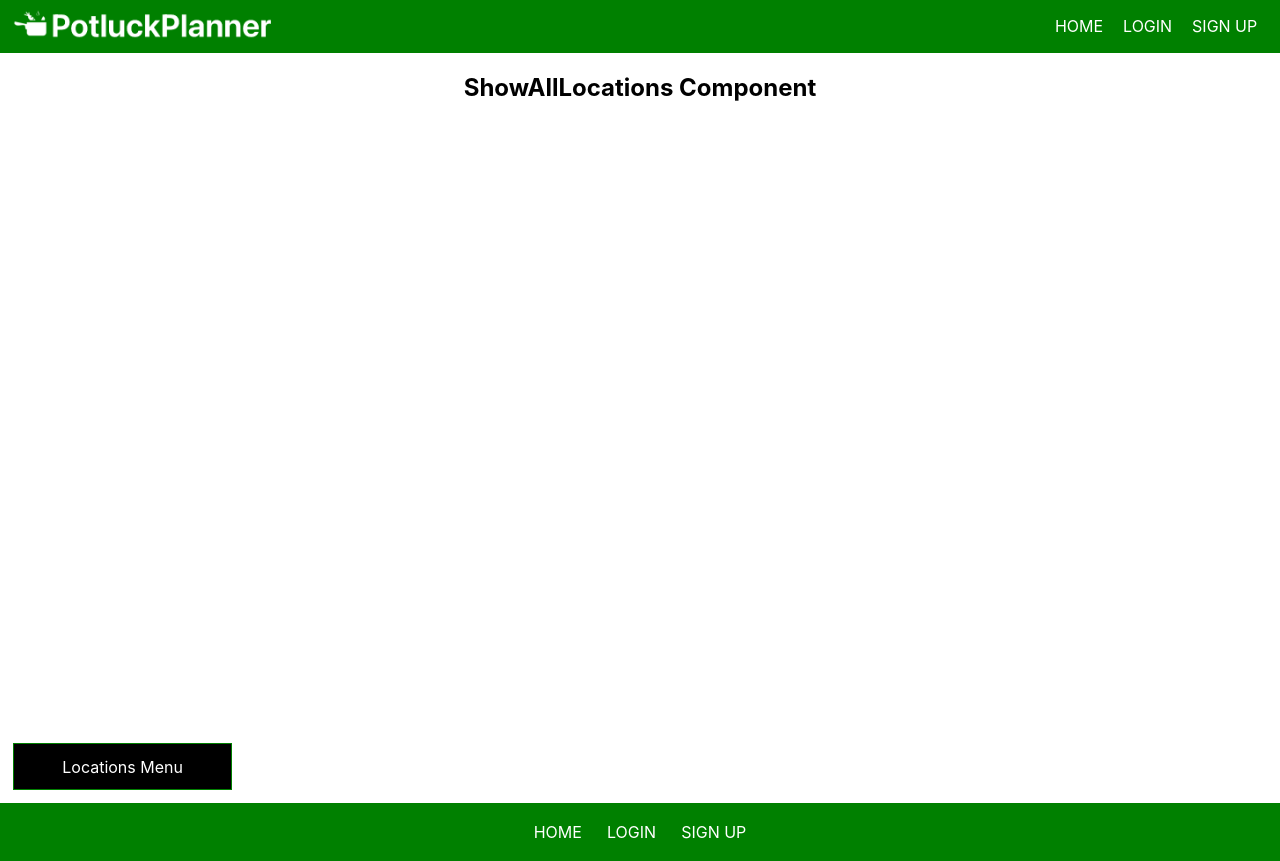
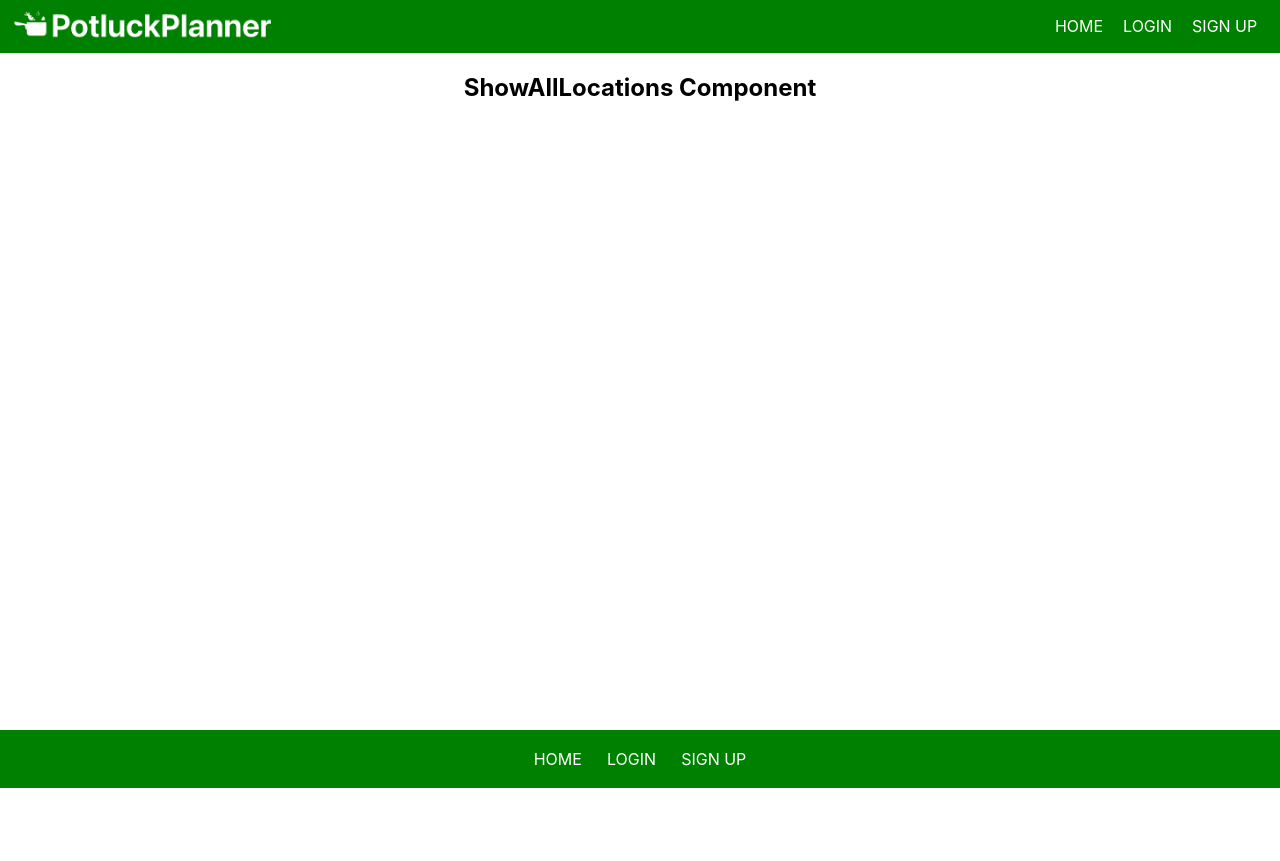
Before and after one commit to benedictify/potluck-frontend, a React (Create React App) app: page /locations in a window 1280 px wide. After the commit the page ends 800 px from the top, so only its background shows below. Built offline with nearby package versions, Linux system fonts and the light colour scheme.

Commit message:
add link button to /locations page

```diff
--- a/src/App.css
+++ b/src/App.css
@@ -163,10 +163,18 @@ a {
   font-size: .9rem;
 }
 
+.applinkbutton {
+	display: flex;
+	align-items: center;
+	justify-content: center;
+	border: solid green 1px;
+	background: black;
+	margin: 1%;
+	width: 15%;
+}
 
 
-
-/* Pushes footer down vvv */
+/* Pushes footer down */
 .content {
   min-height: calc(100vh - 70px);
 }
--- a/src/App.js
+++ b/src/App.js
@@ -1,7 +1,7 @@
-import React, { useState } from "react";
+import React from "react";
 import { connect } from 'react-redux';
 // Routes
-import { Route, Switch, Redirect, Link } from 'react-router-dom';
+import { Route, Switch, Redirect, Link, useLocation } from 'react-router-dom';
 import PrivateRoute from './Components/Routes/PrivateRoute';
 // validations
 import formSchema from './validation/formSchema';
@@ -27,9 +27,10 @@ import ShowLocation from './Components/Locations/ShowLocation';
 import AddLocationForm from './Components/Locations/AddLocationForm';
 // styles
 import './App.css';
-import styled from 'styled-components';
 
 function App(props) {
+	const location = useLocation();
+
 	return (
 		<div className="App">
 			<div className='content'>
@@ -48,9 +49,9 @@ function App(props) {
 					<Route path='/events/edit/:id' component={EditEvent} />
 
 					{/* Locations */}
-					<Route path="/locations" component={ShowAllLocations} />
 					<Route path="/locations/:id" component={ShowLocation} />
 					<Route path="/locations/new" component={AddLocationForm} />
+					<Route exact path="/locations" component={ShowAllLocations} />
 
 					{/* Home */}
 					<Route exact path='/' component={Body} />
@@ -58,27 +59,18 @@ function App(props) {
 					<Redirect to="/" />
 				</Switch>
 
+				{location.pathname === "/" &&
+					<Link to="/locations" className="applinkbutton footernav">
+						Locations Menu
+					</Link>}
 			</div>
-			<div><StyledLink to="/locations" className="footernav">Locations Menu</StyledLink></div>
+
 			<Footer />
-
 		</div>
 	);
 };
 
-// const mapStateToProps = (state) => {
-// 	return state;
-// }
+// const mapStateToProps = (state) => { return state }
+// export default connect(mapStateToProps)(App);
 
 export default App;
-// export default connect(mapStateToProps)(App);
-
-const StyledLink = styled.div`
-	display: flex;
-	align-items: center;
-	justify-content: center;
-	border: solid green 1px;
-	background: black;
-	margin: 1%;
-	width: 15%;
-`
--- a/src/Components/Locations/ShowAllLocations.js
+++ b/src/Components/Locations/ShowAllLocations.js
@@ -22,7 +22,6 @@ const ShowAllLocations = (props) => {
 		<div>
 			<h2>ShowAllLocations Component</h2>
 			<ul>
-				{/* {showList()} */}
 			</ul>
 		</div>
 	)
```
